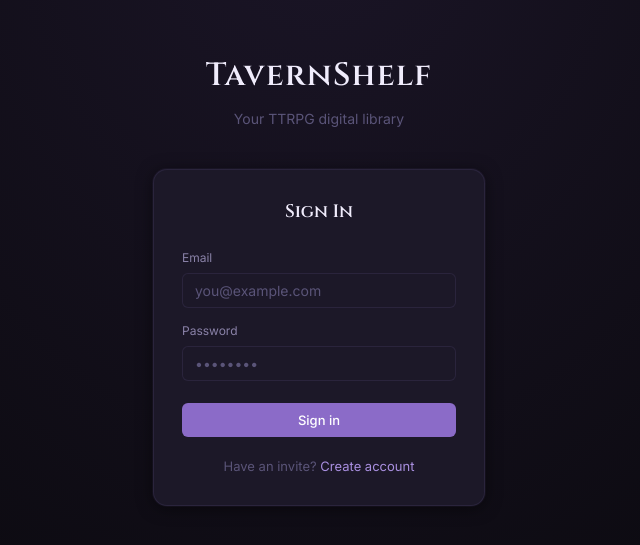
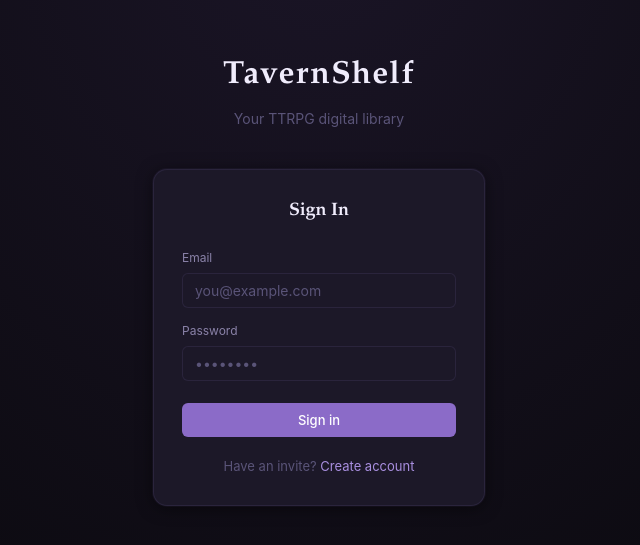
Before and after one commit to AshenKeep/TavernShelf, a React (Vite) app in the folder frontend/: page /login in a window 1280 px wide. Shown: the part 121-666 px from the top of the page, without its empty margins (321-961 px from the left). Built offline with nearby package versions, Linux system fonts and the light colour scheme.

Commit message:
Fix Frontend web issue via HTTPS

```diff
--- a/frontend/index.html
+++ b/frontend/index.html
@@ -4,8 +4,6 @@
     <meta charset="UTF-8" />
     <meta name="viewport" content="width=device-width, initial-scale=1.0" />
     <title>TavernShelf</title>
-    <link rel="preconnect" href="https://fonts.googleapis.com" />
-    <link href="https://fonts.googleapis.com/css2?family=Cinzel:wght@400;600&family=Crimson+Text:ital,wght@0,400;0,600;1,400&family=Inter:wght@400;500;600&display=swap" rel="stylesheet" />
   </head>
   <body>
     <div id="root"></div>
--- a/frontend/src/index.css
+++ b/frontend/src/index.css
@@ -25,9 +25,9 @@
   --text-2:     #8a82a8;
   --text-3:     #5a5478;
 
-  --font-display: 'Cinzel', serif;
-  --font-body:    'Crimson Text', serif;
-  --font-ui:      'Inter', sans-serif;
+  --font-display: 'Palatino Linotype', 'Book Antiqua', Palatino, serif;
+  --font-body:    Georgia, 'Times New Roman', serif;
+  --font-ui:      -apple-system, BlinkMacSystemFont, 'Segoe UI', system-ui, sans-serif;
 
   --radius-sm:  6px;
   --radius-md:  10px;
```
Also changed, not shown: 1 other file (tests, documents, lock files or other folders).
